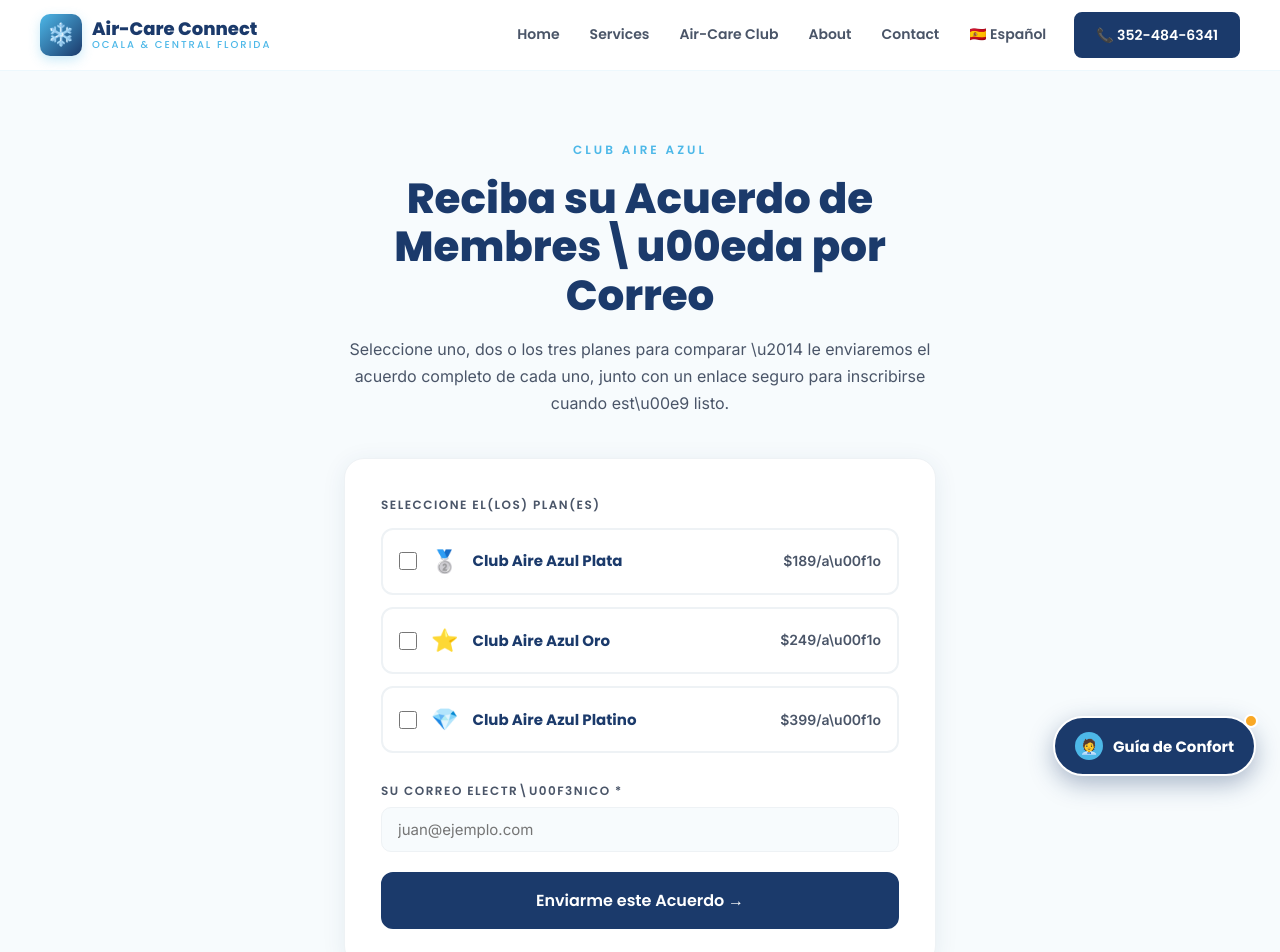
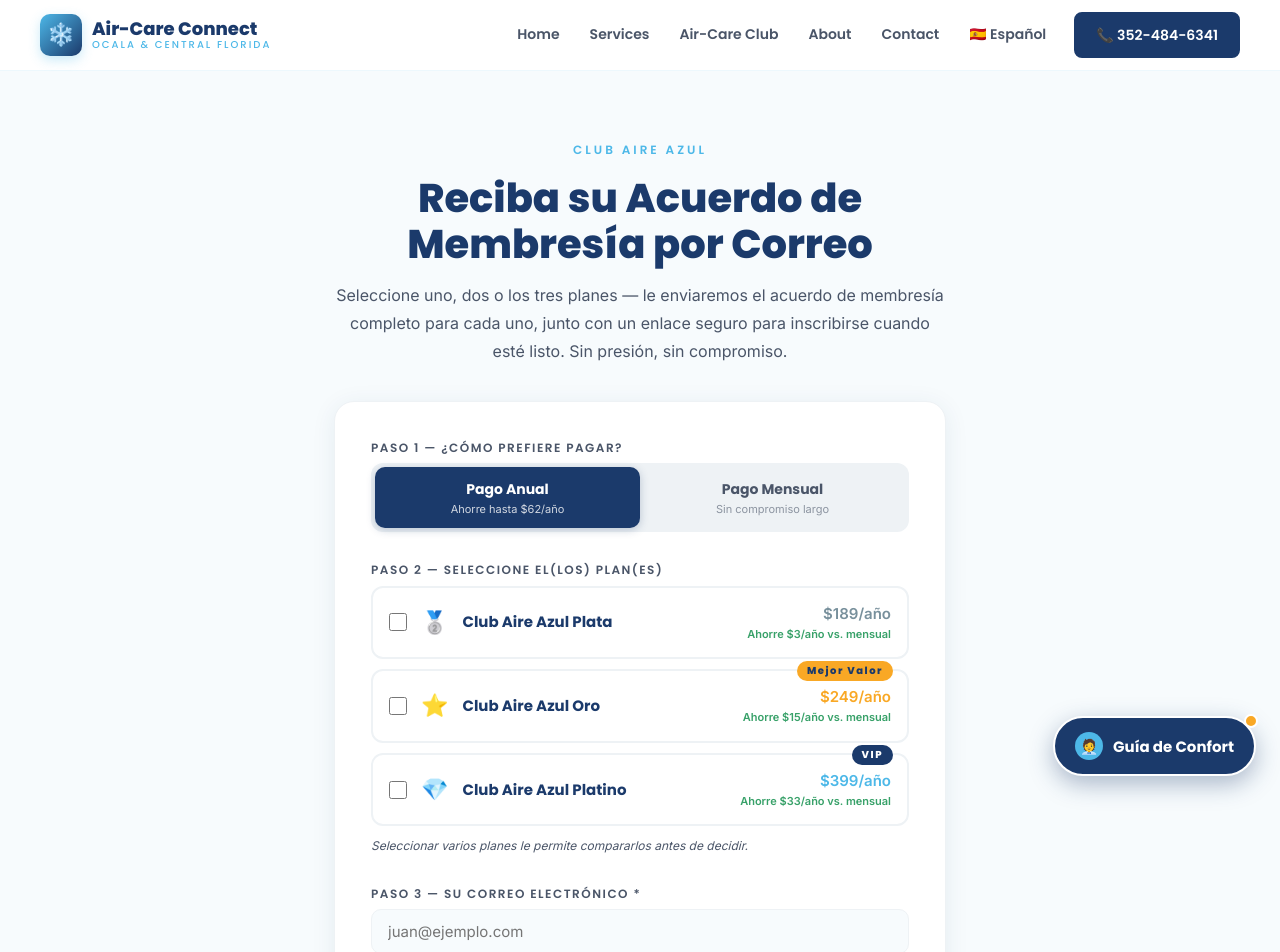
Before and after one commit to lloydinocala/air-care-connect-site, a React (Create React App) app: page /aire-azul/documentos in a window 1280 px wide. Shown: the top 952 px of the page. Built offline with nearby package versions, Linux system fonts and the light colour scheme.

Commit message:
Update ClubDocumentsEs.jsx

```diff
--- a/src/components/ClubDocumentsEs.jsx
+++ b/src/components/ClubDocumentsEs.jsx
@@ -9,139 +9,211 @@
 const GRAY_LT = '#EEF2F5';
 const GRAY_DK = '#4A5568';
 const GOLD = '#F9A825';
+const GREEN = '#38A169';
 
 const PLANS = [
-  { id: 'silver', name: 'Club Aire Azul Plata', icon: '\ud83e\udd48', price: 189, color: '#78909C' },
-  { id: 'gold', name: 'Club Aire Azul Oro', icon: '\u2b50', price: 249, color: GOLD },
-  { id: 'platinum', name: 'Club Aire Azul Platino', icon: '\ud83d\udc8e', price: 399, color: SKY },
+  { id:'silver', name:'Club Aire Azul Plata',   icon:'🥈', annual:189, monthly:15.99, color:'#78909C' },
+  { id:'gold',   name:'Club Aire Azul Oro',     icon:'⭐', annual:249, monthly:21.99, color:GOLD, badge:'Mejor Valor' },
+  { id:'platinum',name:'Club Aire Azul Platino',icon:'💎', annual:399, monthly:35.99, color:SKY,  badge:'VIP' },
 ];
+
+const inputStyle = {
+  width:'100%', padding:'12px 16px', background:OFF_WHITE,
+  border:`1px solid ${GRAY_LT}`, borderRadius:10, color:'#1A1A2E',
+  fontFamily:'Inter,sans-serif', fontSize:15, outline:'none',
+};
+const labelStyle = {
+  display:'block', fontSize:12, fontFamily:'Poppins,sans-serif',
+  letterSpacing:1.5, textTransform:'uppercase', color:GRAY_DK,
+  fontWeight:600, marginBottom:6,
+};
 
 export default function ClubDocumentsEs() {
   const [searchParams] = useSearchParams();
-  const [selected, setSelected] = useState([]);
-  const [email, setEmail] = useState('');
-  const [status, setStatus] = useState('idle'); // idle | missing | submitting | success
+  const [selected, setSelected]   = useState([]);
+  const [billing, setBilling]     = useState('annual');
+  const [email, setEmail]         = useState('');
+  const [status, setStatus]       = useState('idle');
+  const [sentEmail, setSentEmail] = useState('');
 
   useEffect(() => {
     const requested = searchParams.get('plan');
-    if (requested && PLANS.some((p) => p.id === requested)) {
-      setSelected([requested]);
-    }
+    if (requested && PLANS.some((p) => p.id === requested)) setSelected([requested]);
+    const bill = searchParams.get('billing');
+    if (bill === 'monthly') setBilling('monthly');
   }, [searchParams]);
 
-  const toggle = (id) => {
+  const toggle = (id) =>
     setSelected((s) => (s.includes(id) ? s.filter((x) => x !== id) : [...s, id]));
+
+  const handleSubmit = async () => {
+    if (!email.trim() || selected.length === 0) { setStatus('missing'); return; }
+    setStatus('submitting');
+    try {
+      const r = await fetch('/api/send-agreement-docs', {
+        method: 'POST',
+        headers: { 'Content-Type': 'application/json' },
+        body: JSON.stringify({ email, plans: selected, billing, language: 'es' }),
+      });
+      if (!r.ok) { setStatus('error'); return; }
+      setSentEmail(email);
+      setStatus('success');
+    } catch (e) { setStatus('error'); }
   };
 
-  const handleSubmit = async () => {
-    if (!email.trim() || selected.length === 0) {
-      setStatus('missing');
-      return;
-    }
-    setStatus('submitting');
-    try {
-      await fetch('/api/send-agreement-docs', {
-        method: 'POST',
-        headers: { 'Content-Type': 'application/json' },
-        body: JSON.stringify({ email, plans: selected, language: 'es' }),
-      });
-    } catch (e) { console.warn('Send agreement docs error:', e); }
-    setStatus('success');
-  };
+  const annualSavings = (p) => Math.round(p.monthly * 12 - p.annual);
 
   return (
-    <section style={{ background: OFF_WHITE, padding: '140px 0 80px', minHeight: '70vh' }}>
-      <div className="container" style={{ maxWidth: 640 }}>
-        <div style={{
-          fontFamily: 'Poppins,sans-serif', fontSize: 12, fontWeight: 600,
-          letterSpacing: 3, textTransform: 'uppercase', color: SKY, marginBottom: 16, textAlign: 'center',
-        }}>Club Aire Azul</div>
-        <h1 style={{
-          fontFamily: 'Poppins,sans-serif', fontSize: 'clamp(28px,4vw,42px)',
-          fontWeight: 900, color: NAVY, marginBottom: 16, textAlign: 'center', lineHeight: 1.15,
-        }}>Reciba su Acuerdo de Membres\u00eda por Correo</h1>
-        <p style={{ fontSize: 16, color: GRAY_DK, textAlign: 'center', marginBottom: 40, lineHeight: 1.7 }}>
-          Seleccione uno, dos o los tres planes para comparar \u2014 le enviaremos el acuerdo completo de cada uno, junto con un enlace seguro para inscribirse cuando est\u00e9 listo.
+    <section style={{ background:OFF_WHITE, padding:'140px 0 80px', minHeight:'70vh' }}>
+      <div className="container" style={{ maxWidth:660 }}>
+
+        <div style={{ fontFamily:'Poppins,sans-serif', fontSize:12, fontWeight:600,
+          letterSpacing:3, textTransform:'uppercase', color:SKY, marginBottom:16, textAlign:'center' }}>
+          Club Aire Azul
+        </div>
+        <h1 style={{ fontFamily:'Poppins,sans-serif', fontSize:'clamp(26px,4vw,40px)',
+          fontWeight:900, color:NAVY, marginBottom:14, textAlign:'center', lineHeight:1.15 }}>
+          Reciba su Acuerdo de Membresía por Correo
+        </h1>
+        <p style={{ fontSize:16, color:GRAY_DK, textAlign:'center', marginBottom:36, lineHeight:1.75 }}>
+          Seleccione uno, dos o los tres planes — le enviaremos el acuerdo de membresía completo
+          para cada uno, junto con un enlace seguro para inscribirse cuando esté listo.
+          Sin presión, sin compromiso.
         </p>
 
-        <div style={{
-          background: WHITE, border: `1px solid ${GRAY_LT}`, borderRadius: 20,
-          padding: 36, boxShadow: '0 4px 24px rgba(27,58,107,0.08)',
-        }}>
+        <div style={{ background:WHITE, border:`1px solid ${GRAY_LT}`, borderRadius:20,
+          padding:36, boxShadow:'0 4px 24px rgba(27,58,107,0.08)' }}>
+
           {status === 'success' ? (
-            <div style={{ textAlign: 'center', padding: '20px 0' }}>
-              <div style={{ fontSize: 36, marginBottom: 12 }}>\u2705</div>
-              <div style={{ fontFamily: 'Poppins,sans-serif', fontWeight: 700, fontSize: 20, color: NAVY, marginBottom: 8 }}>
-                \u00a1Revise su correo!
+            <div style={{ textAlign:'center', padding:'20px 0' }}>
+              <div style={{ fontSize:40, marginBottom:12 }}>✅</div>
+              <div style={{ fontFamily:'Poppins,sans-serif', fontWeight:700, fontSize:22, color:NAVY, marginBottom:10 }}>
+                ¡Revise su correo!
               </div>
-              <p style={{ fontSize: 15, color: GRAY_DK, lineHeight: 1.7 }}>
-                Hemos enviado {selected.length > 1 ? 'los acuerdos' : 'el acuerdo'} a <strong>{email}</strong>.
-                Puede tardar uno o dos minutos en llegar \u2014 revise su carpeta de spam si no lo ve.
+              <p style={{ fontSize:15, color:GRAY_DK, lineHeight:1.75, maxWidth:420, margin:'0 auto' }}>
+                Enviamos {selected.length > 1 ? 'los acuerdos' : 'el acuerdo'} a <strong>{sentEmail}</strong>.
+                Cada uno incluye un botón para revisar el PDF completo y un enlace seguro para
+                inscribirse y pagar cuando esté listo — sin necesidad de cuenta ni contraseña.
               </p>
-              <Link to="/aire-azul" style={{ color: SKY, fontWeight: 600, fontSize: 14, display: 'inline-block', marginTop: 16 }}>
-                \u2190 Volver a Aire Azul
+              <p style={{ fontSize:13, color:GRAY_DK, marginTop:14 }}>
+                ¿No lo recibió? Revise su carpeta de spam, o llámenos al{' '}
+                <a href="tel:+14079638544" style={{ color:SKY, fontWeight:600 }}>407-963-8544</a>.
+              </p>
+              <Link to="/aire-azul" style={{ color:SKY, fontWeight:600, fontSize:14,
+                display:'inline-block', marginTop:20 }}>
+                ← Volver a Aire Azul
               </Link>
             </div>
+
           ) : (
             <>
+              {/* ── Paso 1: Facturación ── */}
+              <div style={{ marginBottom:28 }}>
+                <div style={labelStyle}>Paso 1 — ¿Cómo prefiere pagar?</div>
+                <div style={{ display:'flex', gap:0, background:GRAY_LT, borderRadius:12, padding:4 }}>
+                  {[
+                    { v:'annual',  label:'Pago Anual',    sub:'Ahorre hasta $62/año' },
+                    { v:'monthly', label:'Pago Mensual',  sub:'Sin compromiso largo' },
+                  ].map(({ v, label, sub }) => (
+                    <button key={v} onClick={() => setBilling(v)} type="button" style={{
+                      flex:1, padding:'12px 10px', borderRadius:10, border:'none',
+                      cursor:'pointer', transition:'all 0.15s', textAlign:'center',
+                      background: billing === v ? NAVY : 'transparent',
+                      color: billing === v ? WHITE : GRAY_DK,
+                      boxShadow: billing === v ? '0 2px 8px rgba(27,58,107,0.25)' : 'none',
+                    }}>
+                      <div style={{ fontFamily:'Poppins,sans-serif', fontWeight:700, fontSize:14 }}>{label}</div>
+                      <div style={{ fontSize:11, opacity: billing === v ? 0.8 : 0.6, marginTop:2 }}>{sub}</div>
+                    </button>
+                  ))}
+                </div>
+              </div>
+
+              {/* ── Paso 2: Planes ── */}
+              <div style={{ marginBottom:28 }}>
+                <div style={labelStyle}>Paso 2 — Seleccione el(los) Plan(es)</div>
+                <div style={{ display:'flex', flexDirection:'column', gap:10 }}>
+                  {PLANS.map((p) => {
+                    const active = selected.includes(p.id);
+                    const price = billing === 'annual' ? `$${p.annual}/año` : `$${p.monthly}/mes`;
+                    const savings = annualSavings(p);
+                    return (
+                      <label key={p.id} style={{
+                        display:'flex', alignItems:'center', gap:14, padding:'14px 16px',
+                        border:`2px solid ${active ? p.color : GRAY_LT}`,
+                        borderRadius:12, cursor:'pointer',
+                        background: active ? SKY_PALE : WHITE,
+                        transition:'all 0.15s', position:'relative',
+                      }}>
+                        {p.badge && (
                           <div style={{
-                display: 'block', fontSize: 12, fontFamily: 'Poppins,sans-serif',
-                letterSpacing: 1.5, textTransform: 'uppercase', color: GRAY_DK,
-                fontWeight: 600, marginBottom: 14,
-              }}>Seleccione el(los) Plan(es)</div>
-
-              <div style={{ display: 'flex', flexDirection: 'column', gap: 12, marginBottom: 28 }}>
-                {PLANS.map((p) => (
-                  <label key={p.id} style={{
-                    display: 'flex', alignItems: 'center', gap: 14, padding: '14px 16px',
-                    border: `2px solid ${selected.includes(p.id) ? p.color : GRAY_LT}`,
-                    borderRadius: 12, cursor: 'pointer',
-                    background: selected.includes(p.id) ? SKY_PALE : WHITE,
-                    transition: 'all 0.15s',
-                  }}>
+                            position:'absolute', top:-10, right:14,
+                            background: p.id === 'gold' ? GOLD : NAVY,
+                            color: p.id === 'gold' ? NAVY : WHITE,
+                            fontSize:10, fontWeight:800, letterSpacing:1.5,
+                            padding:'2px 10px', borderRadius:999,
+                            fontFamily:'Poppins,sans-serif',
+                          }}>{p.badge}</div>
+                        )}
                         <input
-                      type="checkbox"
-                      checked={selected.includes(p.id)}
-                      onChange={() => toggle(p.id)}
-                      style={{ width: 18, height: 18, accentColor: p.color, flexShrink: 0 }}
+                          type="checkbox" checked={active} onChange={() => toggle(p.id)}
+                          style={{ width:18, height:18, accentColor:p.color, flexShrink:0 }}
                         />
-                    <span style={{ fontSize: 22 }}>{p.icon}</span>
-                    <span style={{ flex: 1, fontFamily: 'Poppins,sans-serif', fontWeight: 700, color: NAVY, fontSize: 15 }}>
+                        <span style={{ fontSize:22 }}>{p.icon}</span>
+                        <span style={{ flex:1, fontFamily:'Poppins,sans-serif', fontWeight:700, color:NAVY, fontSize:15 }}>
                           {p.name}
                         </span>
-                    <span style={{ fontSize: 14, color: GRAY_DK, fontWeight: 600 }}>${p.price}/a\u00f1o</span>
+                        <div style={{ textAlign:'right' }}>
+                          <div style={{ fontSize:15, fontWeight:700, color:p.color }}>{price}</div>
+                          {billing === 'annual' && (
+                            <div style={{ fontSize:11, color:GREEN, fontWeight:600 }}>
+                              Ahorre ${savings}/año vs. mensual
+                            </div>
+                          )}
+                        </div>
                       </label>
-                ))}
+                    );
+                  })}
+                </div>
+                <p style={{ fontSize:12, color:GRAY_DK, marginTop:10, fontStyle:'italic' }}>
+                  Seleccionar varios planes le permite compararlos antes de decidir.
+                </p>
               </div>
 
-              <label style={{
-                display: 'block', fontSize: 12, fontFamily: 'Poppins,sans-serif',
-                letterSpacing: 1.5, textTransform: 'uppercase', color: GRAY_DK,
-                fontWeight: 600, marginBottom: 6,
-              }}>Su Correo Electr\u00f3nico *</label>
+              {/* ── Paso 3: Email ── */}
+              <div style={{ marginBottom:20 }}>
+                <label style={labelStyle}>Paso 3 — Su Correo Electrónico *</label>
                 <input
                   type="email" placeholder="juan@ejemplo.com" value={email}
                   onChange={(e) => setEmail(e.target.value)}
-                style={{
-                  width: '100%', padding: '12px 16px', background: OFF_WHITE,
-                  border: `1px solid ${GRAY_LT}`, borderRadius: 10, color: '#1A1A2E',
-                  fontFamily: 'Inter,sans-serif', fontSize: 15, outline: 'none', marginBottom: 20,
-                }}
+                  style={inputStyle}
                 />
+                <p style={{ fontSize:12, color:GRAY_DK, marginTop:6, fontStyle:'italic' }}>
+                  Le enviaremos el acuerdo y un enlace de inscripción. No le enviaremos spam.
+                </p>
+              </div>
 
               {status === 'missing' && (
-                <p style={{ fontSize: 13, color: '#C62828', textAlign: 'center', marginBottom: 16 }}>
-                  Por favor seleccione al menos un plan e ingrese su correo electr\u00f3nico.
+                <p style={{ fontSize:13, color:'#C62828', textAlign:'center', marginBottom:14 }}>
+                  Por favor seleccione al menos un plan e ingrese su correo electrónico.
+                </p>
+              )}
+              {status === 'error' && (
+                <p style={{ fontSize:13, color:'#C62828', textAlign:'center', marginBottom:14 }}>
+                  Algo salió mal — inténtelo de nuevo o llámenos al 407-963-8544.
                 </p>
               )}
 
               <button
                 className="btn btn-navy"
-                style={{ width: '100%', justifyContent: 'center', opacity: status === 'submitting' ? 0.6 : 1 }}
+                style={{ width:'100%', justifyContent:'center',
+                  opacity: status === 'submitting' ? 0.6 : 1 }}
                 disabled={status === 'submitting'}
                 onClick={handleSubmit}
               >
-                {status === 'submitting' ? 'Enviando...' : `Enviarme ${selected.length > 1 ? 'estos Acuerdos' : 'este Acuerdo'} \u2192`}
+                {status === 'submitting'
+                  ? 'Enviando...'
+                  : `Enviarme ${selected.length > 1 ? 'estos Acuerdos' : 'este Acuerdo'} →`}
               </button>
             </>
           )}
```
Lines whose indentation alone changed are shown as unchanged.
